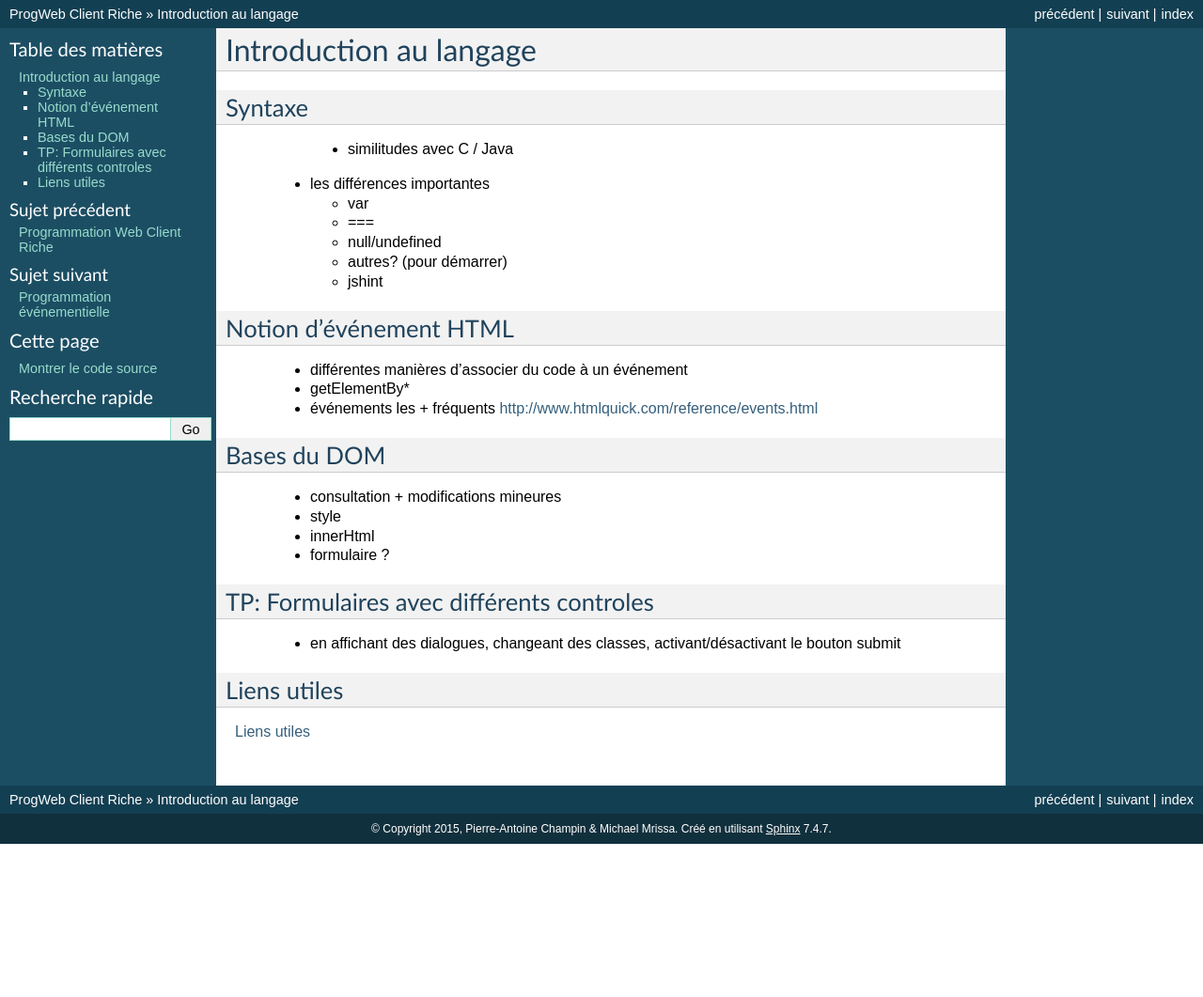
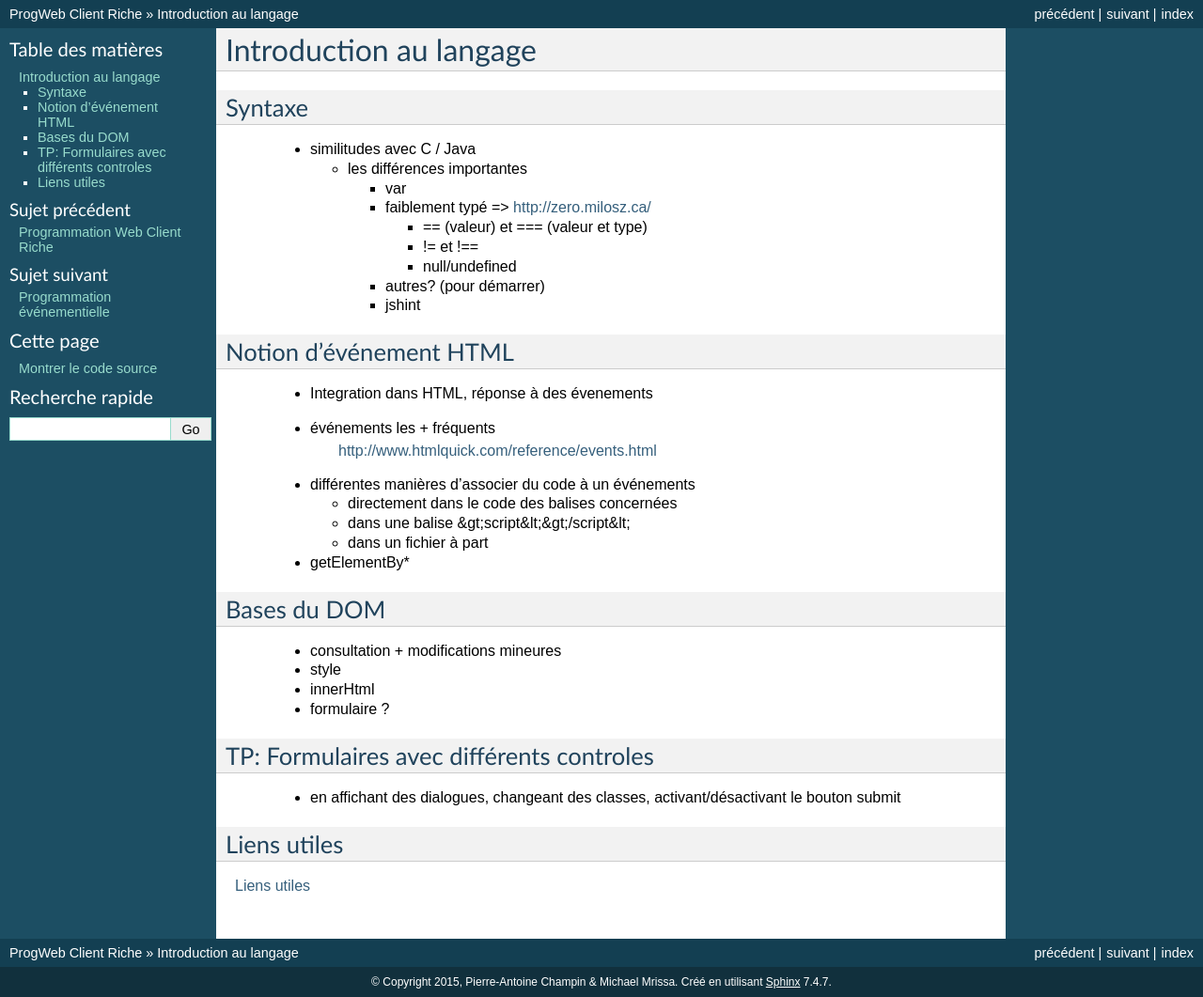
Before and after one commit to pchampin/intro-js, a Sphinx documentation site: the page built from source/s1.rst, in a window 1280 px wide. Shown: the whole page at 94% size. Built offline with Sphinx 7.4.7, drawn with Linux system fonts in a browser that asks for light colours; before the commit the page ends 900 px from its top, so only the background shows below that.

Commit message:
Modif contenu intro

```diff
--- a/source/s1.rst
+++ b/source/s1.rst
@@ -5,23 +5,32 @@ Introduction au langage
 Syntaxe
 +++++++
 
-	 - similitudes avec C / Java
+  - similitudes avec C / Java
 
-     - les différences importantes
+    - les différences importantes
 
-       - var
-       - ===
-       - null/undefined
-       - autres? (pour démarrer)
-       - jshint
+      - var
+      - faiblement typé => http://zero.milosz.ca/
+
+        - == (valeur) et === (valeur et type)
+        - != et !==
+        - null/undefined
+      - autres? (pour démarrer)
+      - jshint
 
 Notion d'événement HTML
 +++++++++++++++++++++++
 
-     - différentes manières d'associer du code à un événement
-     - getElementBy*
-     - événements les + fréquents
-       http://www.htmlquick.com/reference/events.html
+  - Integration dans HTML, réponse à des évenements
+  - événements les + fréquents
+      http://www.htmlquick.com/reference/events.html
+  - différentes manières d'associer du code à un événements
+
+    - directement dans le code des balises concernées
+    - dans une balise &gt;script&lt;&gt;/script&lt;
+    - dans un fichier à part
+
+  - getElementBy*
 
 Bases du DOM
 ++++++++++++
```
